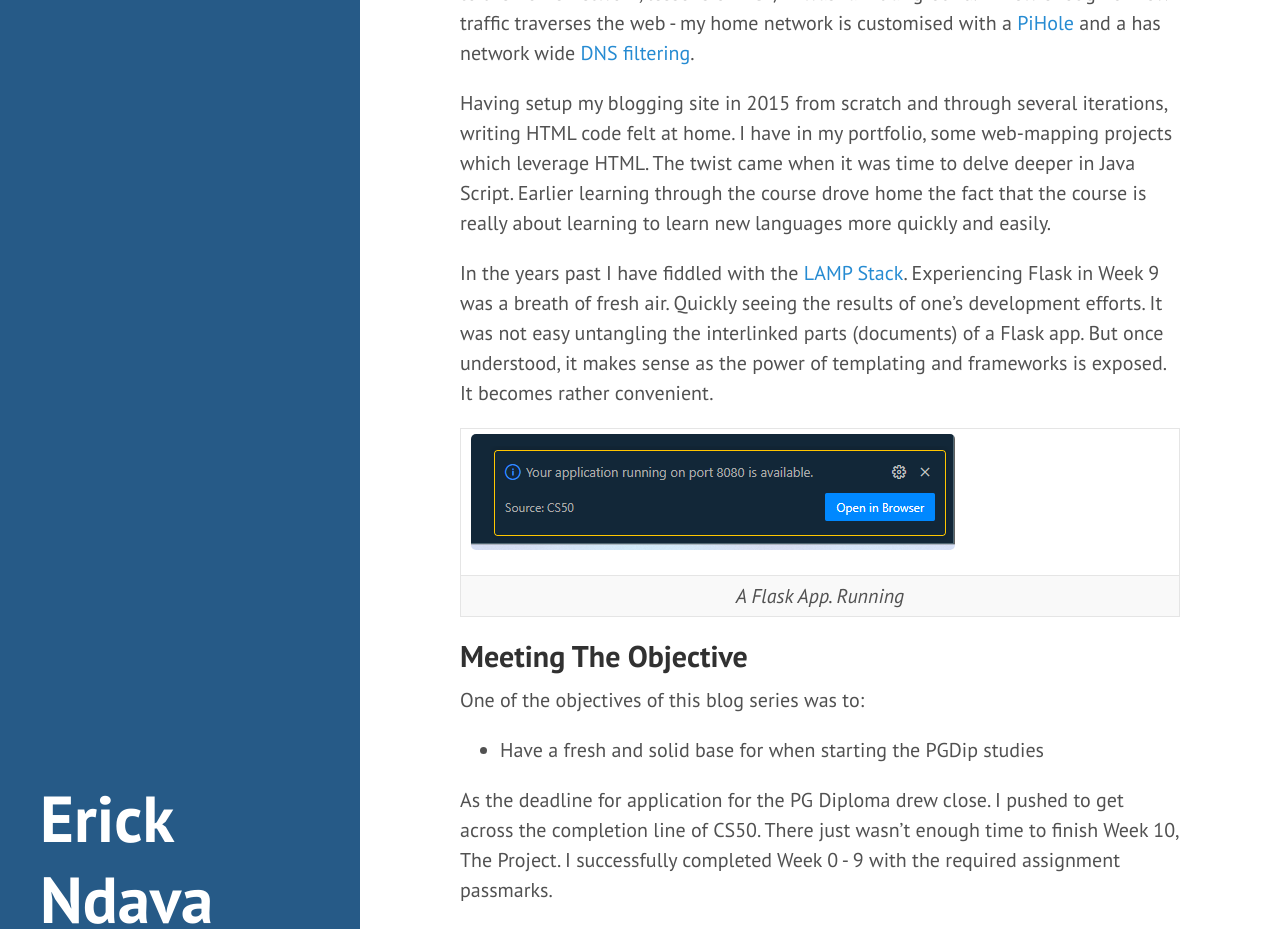
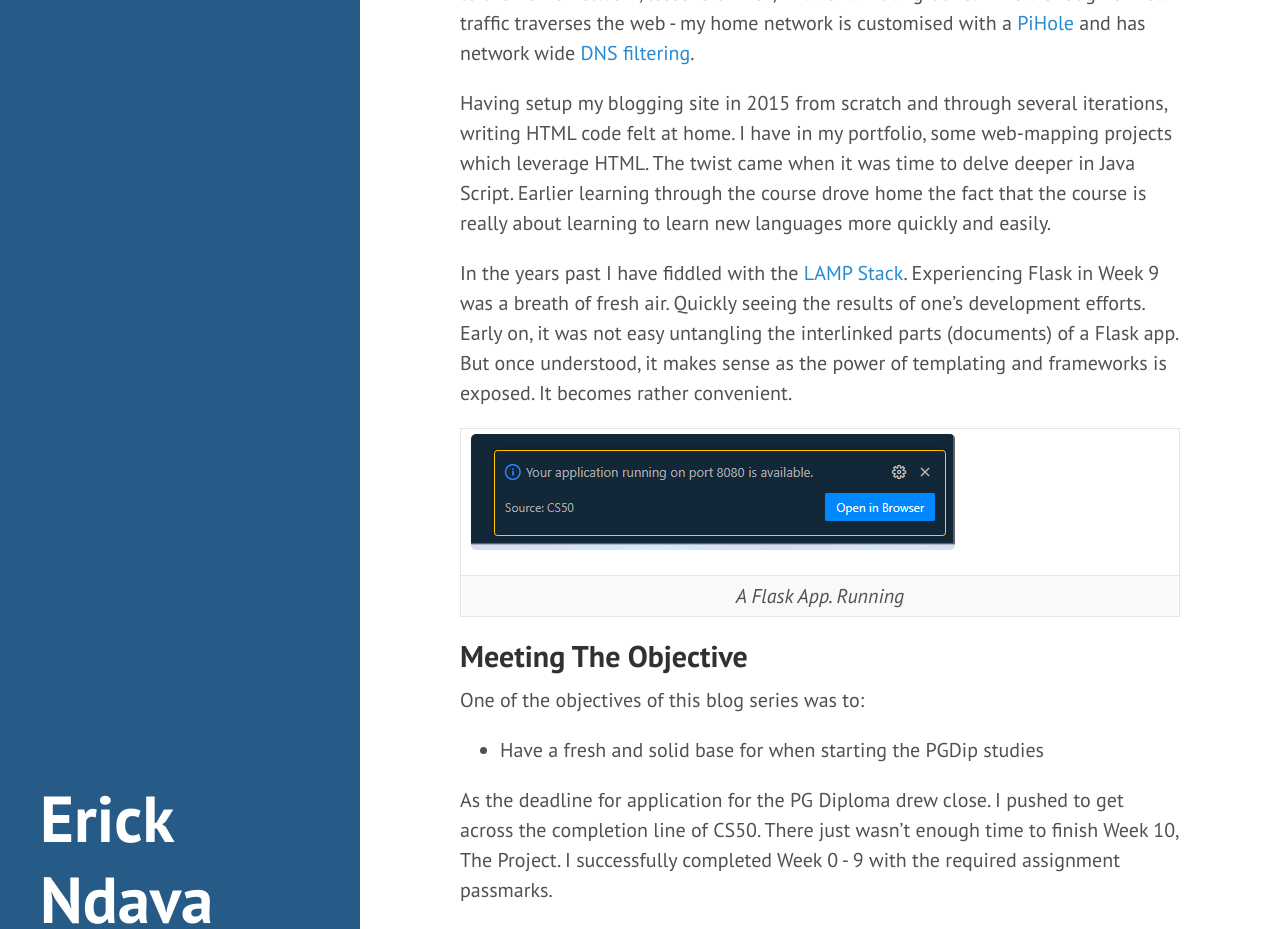
Before and after one commit to erickndava/erickndava.github.io, a Jekyll site: the page built from _posts/2026-01-14-Week-8-9-and-Te-WebTech-for-The-Spatial-Scientist.md, in a window 1280 px wide and 1400 px high, scrolled down 851 px. Shown: the top 929 px of the window. Built offline with Jekyll 4.4.1, drawn with Linux system fonts in a browser that asks for light colours; some of the changed text lies outside the part shown.

Commit message:
Update 2026-01-14-Week-8-9-and-Te-WebTech-for-The-Spatial-Scientist.md

```diff
--- a/_posts/2026-01-14-Week-8-9-and-Te-WebTech-for-The-Spatial-Scientist.md
+++ b/_posts/2026-01-14-Week-8-9-and-Te-WebTech-for-The-Spatial-Scientist.md
@@ -20,11 +20,11 @@
 |:--:|
 | *A Modal Pop-up - JS/ CSS* |
 
-Content in Week 8 was not too foreign. Being the network administrator of my fibre to the home network, lessons on TCP/IP was familiar ground. I knew enough of how traffic traverses the web - my home network is customised with a [PiHole](https://pi-hole.net/) and a has network wide [DNS filtering](https://welcome.opendns.com/).
+Content in Week 8 was not too foreign. Being the network administrator of my fibre to the home network, lessons on TCP/IP was familiar ground. I knew enough of how traffic traverses the web - my home network is customised with a [PiHole](https://pi-hole.net/) and has network wide [DNS filtering](https://welcome.opendns.com/).
 
 Having setup my blogging site in 2015 from scratch and through several iterations, writing HTML code felt at home. I have in my portfolio, some web-mapping projects which leverage HTML. The twist came when it was time to delve deeper in Java Script. Earlier learning through the course drove home the fact that the course is really about learning to learn new languages more quickly and easily.
 
-In the years past I have fiddled with the [LAMP  Stack](https://aws.amazon.com/what-is/lamp-stack/). Experiencing Flask in Week 9 was a breath of fresh air. Quickly seeing the results of one's development efforts. It was not easy untangling the interlinked parts (documents) of a Flask app. But once understood, it makes sense as the power of templating and frameworks is exposed. It becomes rather
+In the years past I have fiddled with the [LAMP  Stack](https://aws.amazon.com/what-is/lamp-stack/). Experiencing Flask in Week 9 was a breath of fresh air. Quickly seeing the results of one's development efforts. Early on, it was not easy untangling the interlinked parts (documents) of a Flask app. But once understood, it makes sense as the power of templating and frameworks is exposed. It becomes rather
 convenient.
 
 | <img src="/images/web-server-running.png" alt="My Flask App"/>
@@ -40,9 +40,9 @@
 
 As the deadline for application for the PG Diploma drew close. I pushed to get across the completion line of CS50. There just wasn't enough time to finish Week 10, The Project.  I successfully completed Week 0 - 9 with the required assignment passmarks.
 
-I used the tasks transcript to 'motivate' for my 'Computer Science Course equivalent to a University First year course. It turned out I didn't need to take this course! 20 years ago I did **Computer Science for Engineers** for my BSc Studies and that was sufficient. Nothing though replaces the 6 months of refreshing my knowledge, un-learning, re-learning and cementing current knowings.
+I used the tasks transcript to 'motivate' for my 'Computer Science Course equivalent to a University First year course. It turned out I didn't need to take this course! 20 years ago I did **Computer Science for Engineers** for my BSc Studies and that was sufficient. Nothing though replaces the 6 months of refreshing my knowledge, un-learning, re-learning and cementing current knowings though, before 31 October 2025.
 
-With time, I must still do the Final Project to get the Harvard Certificate. ..before then,  let me drop the morphed wall schedule.
+With time, I must still do the Final Project to get the Harvard Certificate. ..before then,  let me drop the morphed on-wall study schedule.
 
 | <img src="/images/cs50_personal_time_table.jpg" alt="CS50 Personal Schedule"/>
 |:--:|
```
